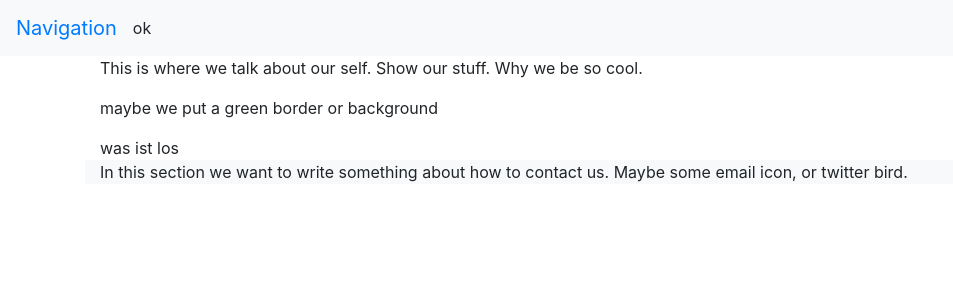
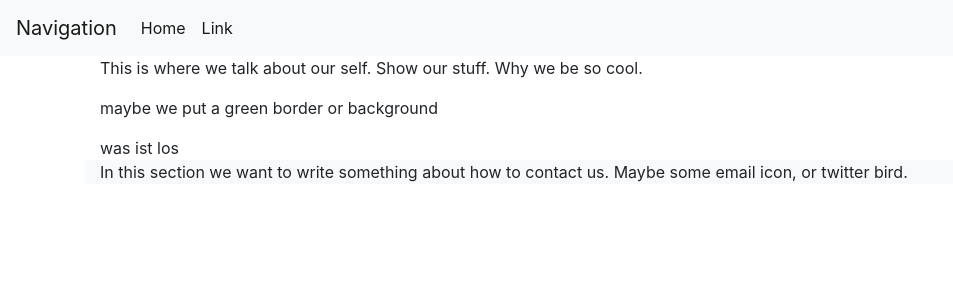
Before and after one commit to mcliff1/jonessite, a React (Create React App) app: page / in a window 1280 px wide. Shown: the top 300 px of the page, without its empty margins (0-953 px from the left). Built offline with nearby package versions, Linux system fonts and the light colour scheme.

Commit message:
adding a little to nav

```diff
--- a/src/components/Navigation.jsx
+++ b/src/components/Navigation.jsx
@@ -3,7 +3,7 @@
 class Navigation extends Component {
   render() {
     return (
-      <nav className="navbar navbar-expand-lg bg-light">
+      <nav className="navbar navbar-expand-lg navbar-light bg-light">
         <a className="navbar-brand" href="/">Navigation</a>
         <button className="navbar-toggler" type="button" data-toggle="collapse" data-target="#navbarSupportedContent" aria-controls="navbarSupportedContent" area-expanded="false" aria-label="Toggle Nav">
           <span className="navbar-toggler-icon"></span>
@@ -11,7 +11,12 @@
 
         <div className="collapse navbar-collapse" id="navbarSupportedContent">
           <ul className="navbar-nav mr-auto">
-            <li>ok</li>
+            <li className="nav-item active">
+              <a className="nav-link" href="/">Home <span className="sr-only">(current)</span></a>
+            </li>
+            <li className="nav-item active">
+              <a className="nav-link" href="/">Link</a>
+            </li>
           </ul>
         </div>
 
```
